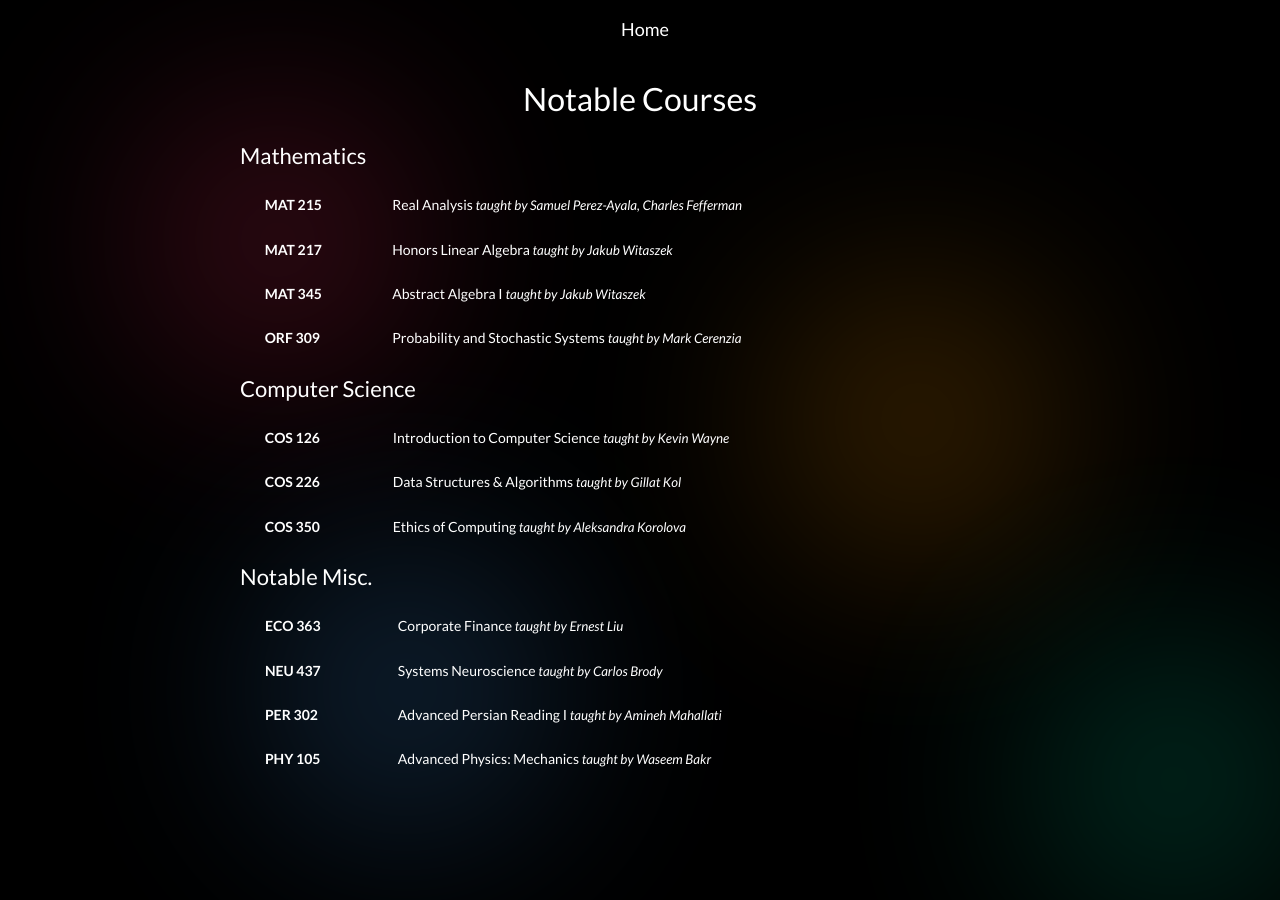
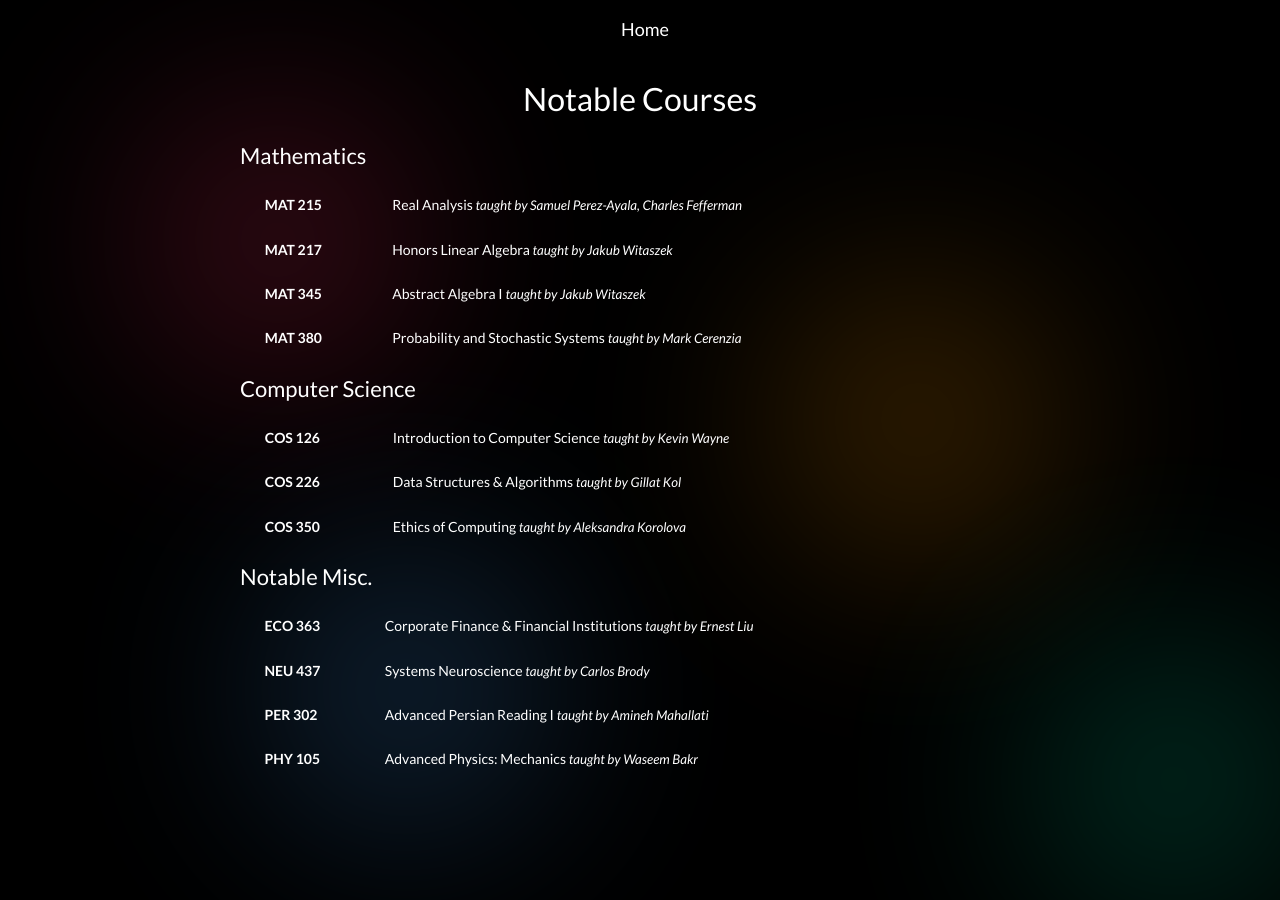
Before and after one commit to kiaghods/kiaghods-neowebsite, a Jekyll site: the page built from courses.html, in a window 1280 px wide. Built offline with Jekyll 4.4.1, drawn with Linux system fonts in a browser that asks for light colours.

Commit message:
updated courses

```diff
--- a/courses.html
+++ b/courses.html
@@ -27,7 +27,7 @@ permalink: /courses.html
             </tr>
             <tr>
               <td></td>
-              <td><span style="font-weight: bold;">ORF 309&nbsp;&nbsp;</span></td>
+              <td><span style="font-weight: bold;">MAT 380&nbsp;&nbsp;</span></td>
               <td>Probability and Stochastic Systems <span style="font-size: 10pt; font-style: italic;">taught by Mark Cerenzia</span></td>
           </tr>
         </tbody>
@@ -60,7 +60,7 @@ permalink: /courses.html
           <tr>
             <td></td>
             <td><span style="font-weight: bold;">ECO 363&nbsp;&nbsp;</span></td>
-            <td>Corporate Finance <span style="font-size: 10pt; font-style: italic;">taught by Ernest Liu</span></td>
+            <td>Corporate Finance & Financial Institutions <span style="font-size: 10pt; font-style: italic;">taught by Ernest Liu</span></td>
         </tr>
           <tr>
             <td></td>
```
Also changed, not shown: other parts of courses.html (+1 -1 lines).
